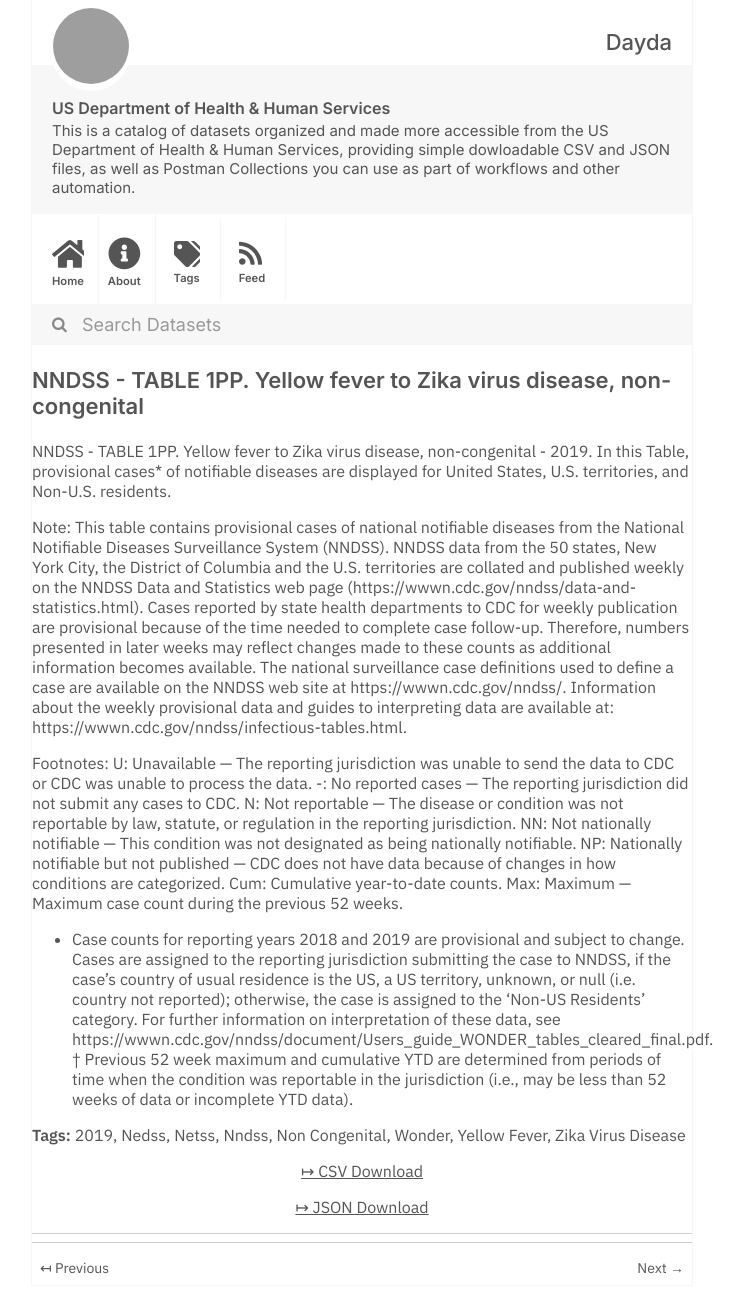
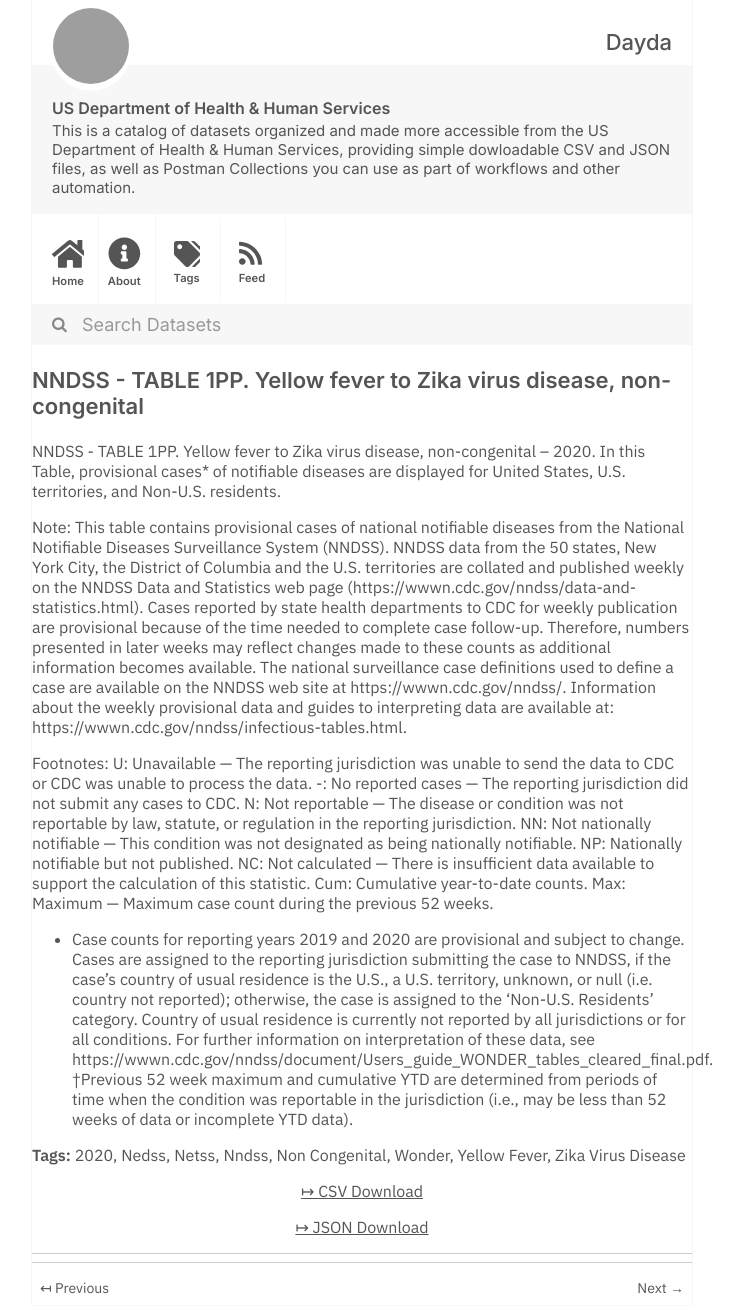
Before and after one commit to dayda-entities/us-department-of-health-and-human-services, a Jekyll site: the page built from _posts/2020-11-10-nndss-table-1pp.-yellow-fever-to-zika-virus-disease-non-congenital.md, in a window 1280 px wide. Shown: the whole page, without its empty margins (278-1022 px from the left). Built offline with Jekyll 4.4.1, drawn with Linux system fonts in a browser that asks for light colours; grey boxes are pictures that could not be loaded.

Commit message:
Publish Data

```diff
--- a/_posts/2020-11-10-nndss-table-1pp.-yellow-fever-to-zika-virus-disease-non-congenital.md
+++ b/_posts/2020-11-10-nndss-table-1pp.-yellow-fever-to-zika-virus-disease-non-congenital.md
@@ -1,11 +1,11 @@
 ---
 title: 'NNDSS - TABLE 1PP. Yellow fever to Zika virus disease, non-congenital'
-created: '2020-11-10T16:17:48.549264'
-modified: '2021-04-17T02:34:26.903486'
+created: '2020-11-10T16:16:33.743117'
+modified: '2021-04-21T22:24:33.185739'
 state: active
 type: dataset
 tags:
-  - '2019'
+  - '2020'
   - Nedss
   - Netss
   - Nndss
@@ -14,12 +14,12 @@ tags:
   - Yellow Fever
   - Zika Virus Disease
 groups: []
-csv_url: 'https://data.cdc.gov/api/views/qz67-9a9h/rows.csv?accessType=DOWNLOAD'
-json_url: 'https://data.cdc.gov/api/views/qz67-9a9h/rows.json?accessType=DOWNLOAD'
+csv_url: 'https://data.cdc.gov/api/views/bk9t-cq4b/rows.csv?accessType=DOWNLOAD'
+json_url: 'https://data.cdc.gov/api/views/bk9t-cq4b/rows.json?accessType=DOWNLOAD'
 layout: post
 
 ---
-NNDSS - TABLE 1PP. Yellow fever to Zika virus disease, non-congenital - 2019. In this Table, provisional cases* of notifiable diseases are displayed for United States, U.S. territories, and Non-U.S. residents.
+NNDSS - TABLE 1PP. Yellow fever to Zika virus disease, non-congenital – 2020.  In this Table, provisional cases* of notifiable diseases are displayed for United States, U.S. territories, and Non-U.S. residents.
 
 Note:
 This table contains provisional cases of national notifiable diseases from the National Notifiable Diseases Surveillance System (NNDSS). NNDSS data from the 50 states, New York City, the District of Columbia and the U.S. territories are collated and published weekly on the NNDSS Data and Statistics web page (https://wwwn.cdc.gov/nndss/data-and-statistics.html). Cases reported by state health departments to CDC for weekly publication are provisional because of the time needed to complete case follow-up. Therefore, numbers presented in later weeks may reflect changes made to these counts as additional information becomes available. The national surveillance case definitions used to define a case are available on the NNDSS web site at https://wwwn.cdc.gov/nndss/. Information about the weekly provisional data and guides to interpreting data are available at: https://wwwn.cdc.gov/nndss/infectious-tables.html.
@@ -29,8 +29,9 @@ U: Unavailable — The reporting jurisdiction was unable to send the data to CDC
 -: No reported cases — The reporting jurisdiction did not submit any cases to CDC.
 N: Not reportable — The disease or condition was not reportable by law, statute, or regulation in the reporting jurisdiction.
 NN: Not nationally notifiable — This condition was not designated as being nationally notifiable.
-NP: Nationally notifiable but not published — CDC does not have data because of changes in how conditions are categorized.
+NP: Nationally notifiable but not published.
+NC: Not calculated — There is insufficient data available to support the calculation of this statistic.
 Cum: Cumulative year-to-date counts.
 Max: Maximum — Maximum case count during the previous 52 weeks.
-* Case counts for reporting years 2018 and 2019 are provisional and subject to change. Cases are assigned to the reporting jurisdiction submitting the case to NNDSS, if the case's country of usual residence is the US, a US territory, unknown, or null (i.e. country not reported); otherwise, the case is assigned to the 'Non-US Residents' category. For further information on interpretation of these data, see https://wwwn.cdc.gov/nndss/document/Users_guide_WONDER_tables_cleared_final.pdf.
-† Previous 52 week maximum and cumulative YTD are determined from periods of time when the condition was reportable in the jurisdiction (i.e., may be less than 52 weeks of data or incomplete YTD data).
+* Case counts for reporting years 2019 and 2020 are provisional and subject to change. Cases are assigned to the reporting jurisdiction submitting the case to NNDSS, if the case's country of usual residence is the U.S., a U.S. territory, unknown, or null (i.e. country not reported); otherwise, the case is assigned to the 'Non-U.S. Residents' category. Country of usual residence is currently not reported by all jurisdictions or for all conditions. For further information on interpretation of these data, see https://wwwn.cdc.gov/nndss/document/Users_guide_WONDER_tables_cleared_final.pdf.
+†Previous 52 week maximum and cumulative YTD are determined from periods of time when the condition was reportable in the jurisdiction (i.e., may be less than 52 weeks of data or incomplete YTD data).
```
